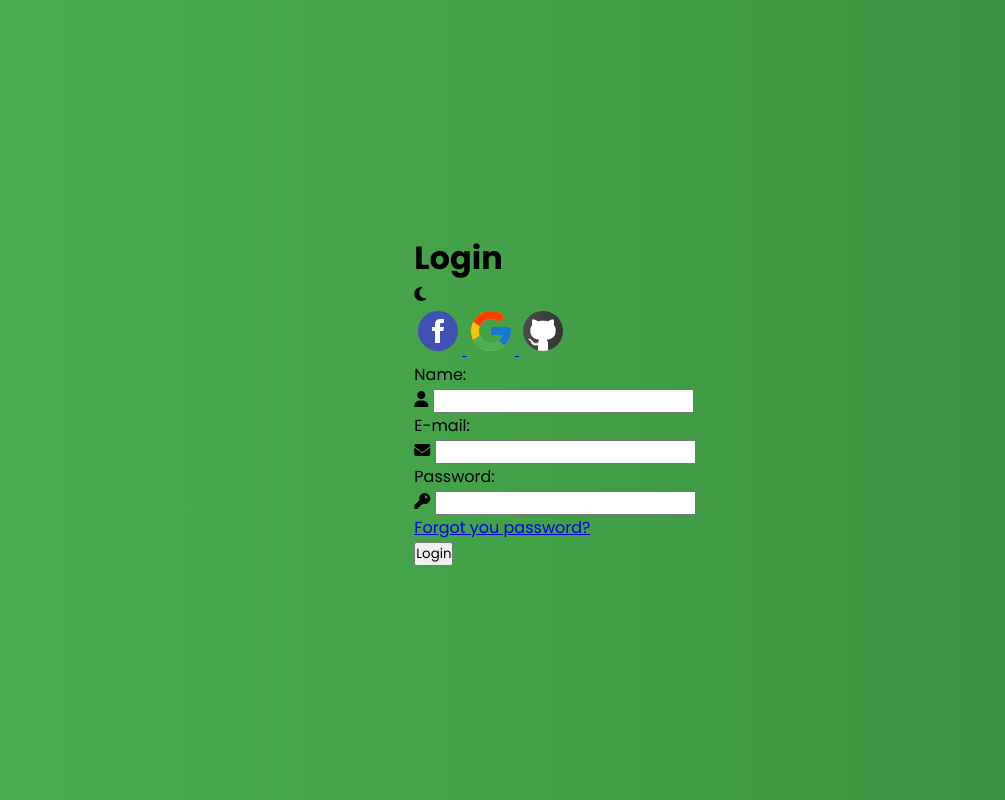
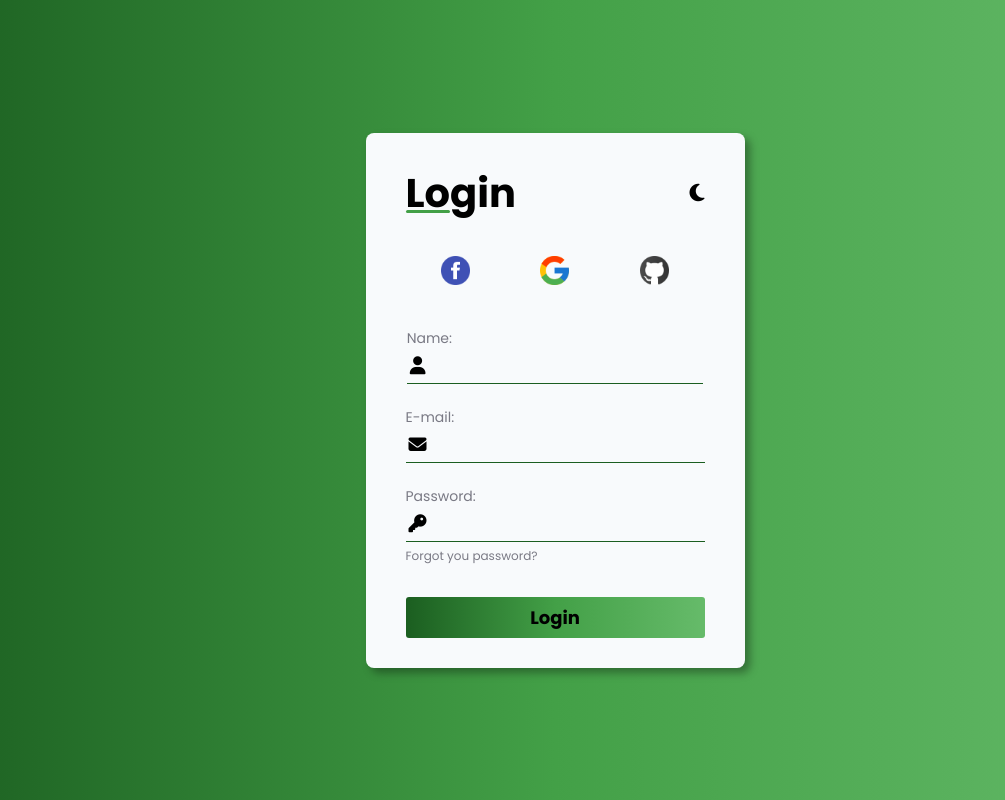
Before and after one commit to IsmaelRodr/Tela-de-Login, a plain HTML site: page index.html in a window 1280 px wide. Shown: the whole page, without its empty margins (85-1090 px from the left). Drawn offline with Linux system fonts and the light colour scheme.

Commit message:
Login Dark/Light mode

```diff
--- a/assets/css/style.css
+++ b/assets/css/style.css
@@ -7,11 +7,11 @@
     --color-dark-100: #312d37;
     --color-dark-900: #000;
 
-    --color-green-500: #4caf50;
+    --color-green-900: #1b5e20;
     --color-green-600: #43a047;
-    --color-green-700: #388e3c;
+    --color-green-400: #66bb6a;
 
-    --color-gradient: linear-gradient(90deg, var(--color-green-500), var(--color-green-600), var(--color-green-700));
+    --color-gradient: linear-gradient(90deg, var(--color-green-900), var(--color-green-600), var(--color-green-400));
 }
 
 *{
@@ -29,3 +29,147 @@
     justify-content: center;
     align-items: center;
 }
+
+#login_form{
+    background: var(--color-light-50);
+    display: flex;
+    flex-direction: column;
+    padding: 30px 40px;
+    border-radius: 8px;
+    gap: 30px;
+    box-shadow: 5px 5px 8px rgba(0,0,0,0.338);
+    height: fit-content;
+    animation: dark-to-light 0.3s ease-in-out;
+}
+
+#form_header{
+    display: flex;
+    align-items: center;
+    justify-content: space-between;
+}
+
+#form_header h1{
+    font-size: 40px;
+    position: relative;
+}
+
+#form_header h1::before{
+    position: absolute;
+    content: '';
+    width: 40%;
+    background-color: var(--color-green-600);
+    height: 3px;
+    bottom: 10px;
+    border-radius: 5px;
+}
+
+#mode_icon{
+    cursor: pointer;
+    font-size: 20px;
+}
+
+#social_media{
+    display: flex;
+    justify-content: space-around;
+}
+
+#social_media img{
+    width: 35px;
+}
+
+#social_media img:hover{
+    transform: scale(1.2);
+}
+
+#inputs{
+    display: flex;
+    flex-direction: column;
+    justify-content: center;
+    align-items: center;
+    gap: 20px;
+}
+
+.input_box label{
+    font-size: 14px;
+    color: var(--color-dark-50);
+}
+
+.input_field{
+    display: flex;
+    align-items: center;
+    gap: 15px;
+    padding: 3px;
+    cursor: text;
+    border-bottom: 1px solid var(--color-green-900);
+}
+
+.input_field i{
+    font-size: 18px;
+    color: var(--color-dark-900);
+}
+
+.input_field input{
+    border: none;
+    background-color: transparent;
+    width: 260px;
+    font-size: 18px;
+    padding: 0px 5px;
+}
+
+.input_field input:focus{
+    outline: none;
+}
+
+#forgot_password{
+    text-decoration: none;
+    font-size: 12px;
+    color: var(--color-dark-50);
+}
+
+#forgot_password:hover{
+    color: var(--color-green-900);
+}
+
+#login_button{
+    border: none;
+    background: var(--color-gradient);
+    padding: 7px;
+    font-size: 18px;
+    border-radius: 3px;
+    font-weight: bold;
+}
+
+#login_button:hover{
+    transform: scale(1.05);
+}
+
+.dark#login_form{
+    color: var(--color-light-50);
+    background-color: var(--color-dark-100);
+    animation: light-to-dark 0.3s ease-in-out;
+}
+
+.dark#login_form .input_field input,
+.dark#login_form .input_field i{
+    color: var(--color-light-50);
+}
+
+@keyframes dark-to-light{
+    0%{
+        background-color: var(--color-dark-100);
+    }
+
+    100%{
+        background-color: var(--color-light-50);
+    }
+}
+
+@keyframes light-to-dark{
+    0%{
+        background-color: var(--color-light-50);
+    }
+
+    100%{
+        background-color: var(--color-dark-100);
+    }
+}
--- a/assets/js/script.js
+++ b/assets/js/script.js
@@ -0,0 +1,16 @@
+const mode = document.getElementById('mode_icon');
+
+mode.addEventListener('click', () => {
+    const form = document.getElementById('login_form');
+    if (mode.classList.contains('fa-moon')){
+        mode.classList.remove('fa-moon');
+        mode.classList.add('fa-sun');
+
+        form.classList.add('dark');
+        return;
+    }
+
+    mode.classList.add('fa-moon');
+    mode.classList.remove('fa-sun');
+    form.classList.remove('dark');
+});
--- a/index.html
+++ b/index.html
@@ -5,7 +5,7 @@
     <meta name="viewport" content="width=device-width, initial-scale=1.0">
     <link rel="stylesheet" href="./assets/css/style.css">
     <link rel="stylesheet" href="https://cdnjs.cloudflare.com/ajax/libs/font-awesome/6.7.2/css/all.min.css" integrity="sha512-Evv84Mr4kqVGRNSgIGL/F/aIDqQb7xQ2vcrdIwxfjThSH8CSR7PBEakCr51Ck+w+/U6swU2Im1vVX0SVk9ABhg==" crossorigin="anonymous" referrerpolicy="no-referrer" />
-    <title>Login</title>
+    <title>Login Dark/Light Mode</title>
 </head>
 <body>
     <main id="contain">
@@ -17,7 +17,7 @@
                 <i id="mode_icon" class="fa-solid fa-moon"></i>
             </div>
 
-            <div>
+            <div id="social_media">
                 <a href="#">
                     <img src="./assets/img/icons8-facebook-48.png" alt="Facebook">
                 </a>
```
